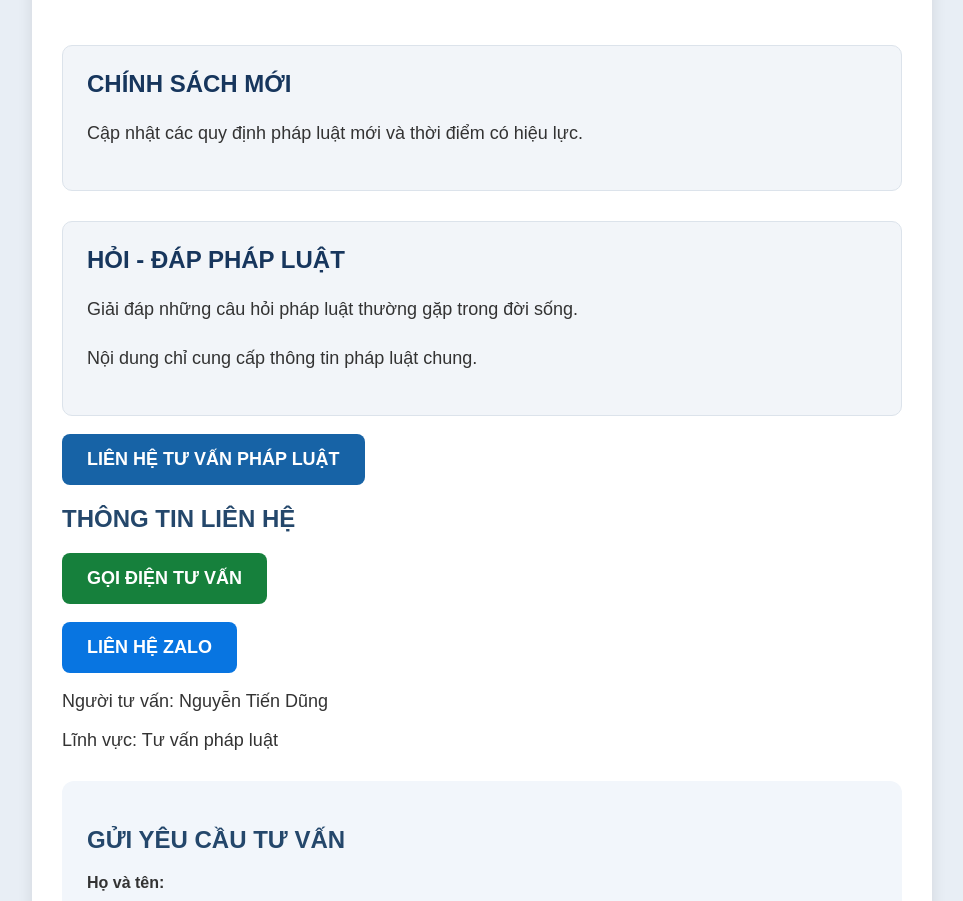
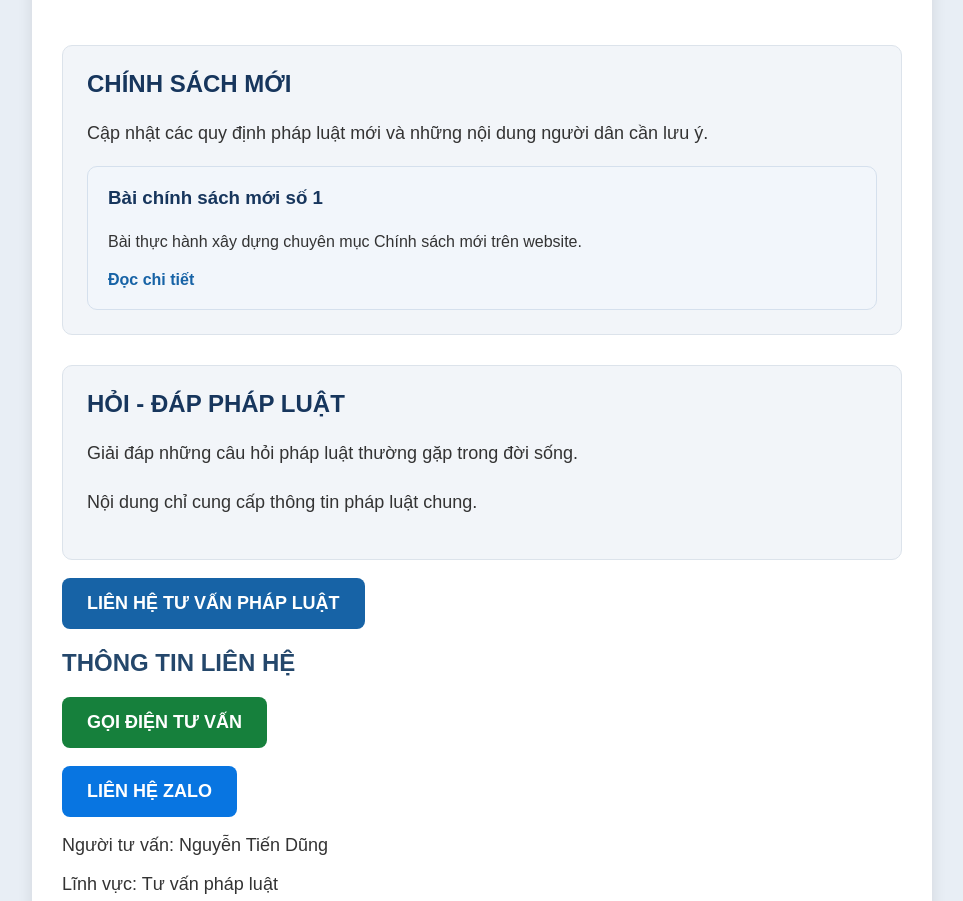
Before and after one commit to tiendung-law/tu-van-phap-luat, a plain HTML site: page index.html in a window 1280 px wide. Shown: the part 2161-3062 px from the top of the page, without its empty margins (158-1121 px from the left). Drawn offline with Linux system fonts and the light colour scheme.

Commit message:
Update index.html

```diff
--- a/index.html
+++ b/index.html
@@ -717,9 +717,29 @@ input, select, textarea {
 
 </div>
 
+
 <section id="chinh-sach-moi" class="chuyen-muc">
+
     <h2>CHÍNH SÁCH MỚI</h2>
-    <p>Cập nhật các quy định pháp luật mới và thời điểm có hiệu lực.</p>
+
+    <p>
+        Cập nhật các quy định pháp luật mới
+        và những nội dung người dân cần lưu ý.
+    </p>
+
+    <div class="bai-viet">
+        <h3>Bài chính sách mới số 1</h3>
+
+        <p>
+            Bài thực hành xây dựng chuyên mục
+            Chính sách mới trên website.
+        </p>
+
+        <a href="chinh-sach-1.html">
+            Đọc chi tiết
+        </a>
+    </div>
+
 </section>
 
 <section id="hoi-dap" class="chuyen-muc">
```
